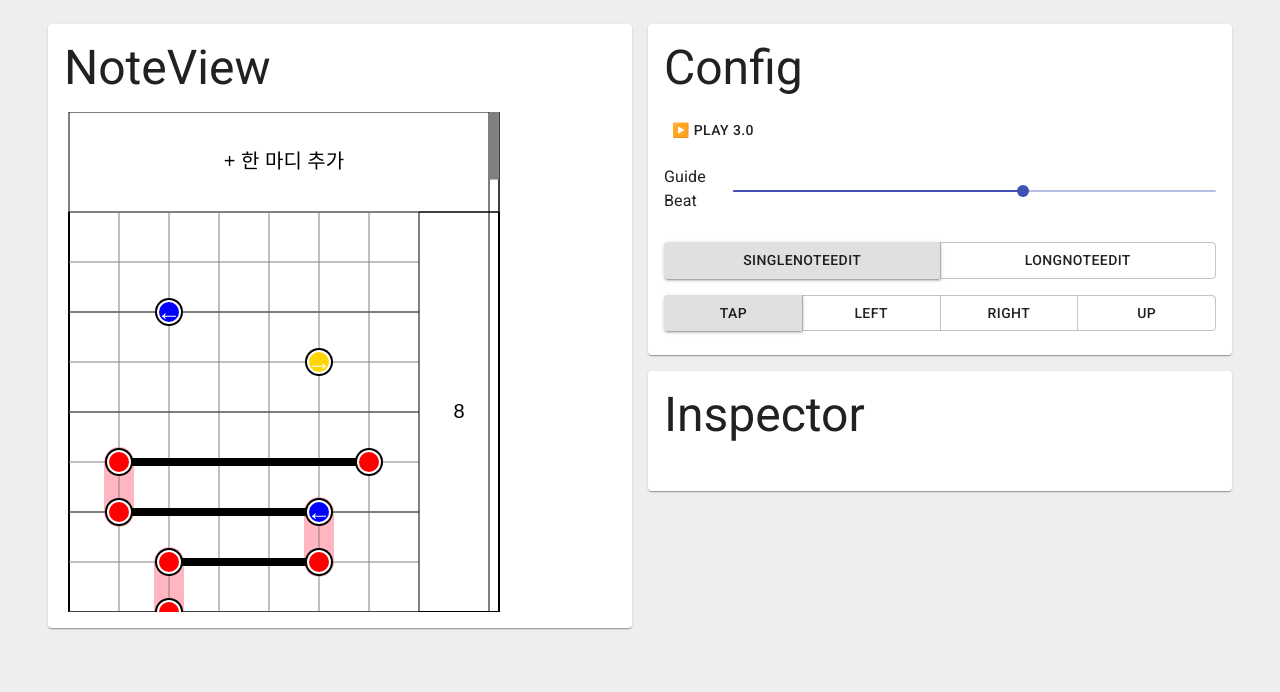
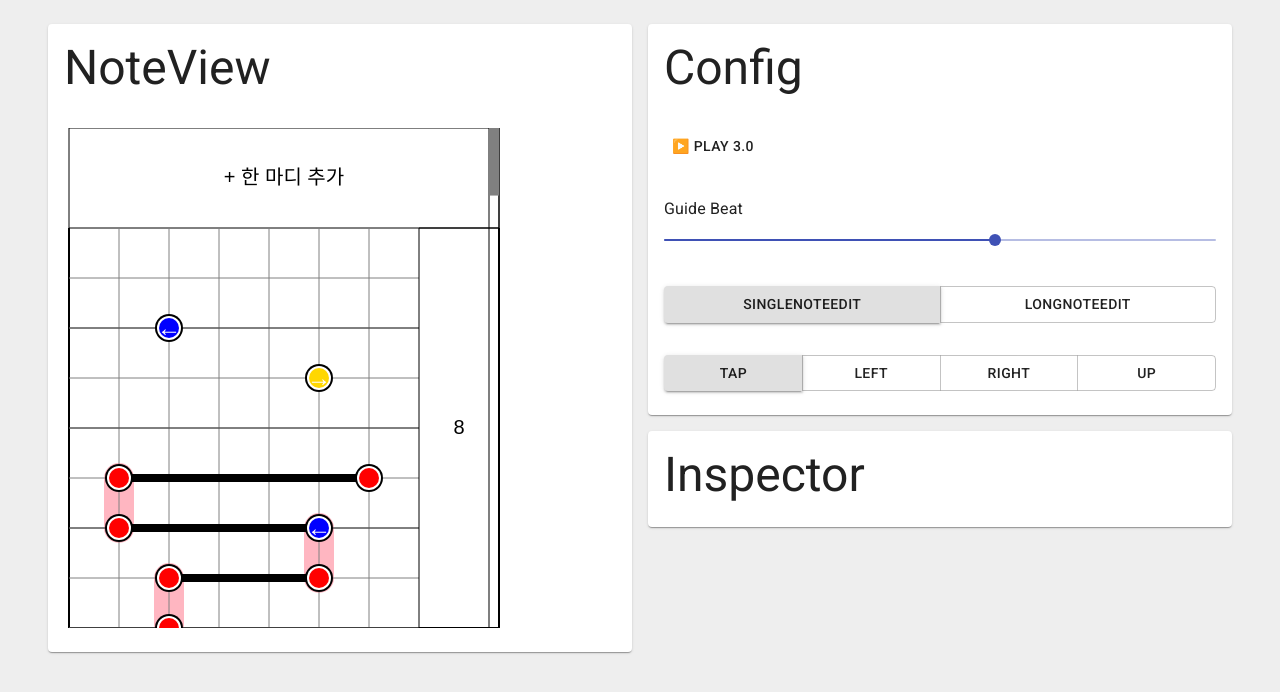
Before and after one commit to NamseEnt/Milishita-NoteEditor, a React (Vite) app in the folder web/: page / in a window 1280 px wide. Shown: the top 692 px of the page. Built offline with nearby package versions, Linux system fonts and the light colour scheme.

Commit message:
Use Card tag instead List tag #5

```diff
--- a/web/src/Config/ConfigWindow.tsx
+++ b/web/src/Config/ConfigWindow.tsx
@@ -2,7 +2,7 @@ import React from 'react';
 import { useSelector } from 'react-redux';
 import { RootState, dispatch } from '~StateStore/store';
 import { ModeWindow } from './ModeWindow';
-import { Slider, Typography, Button, Card, List, ListItem } from '@material-ui/core';
+import { Slider, Typography, Button, Card, CardContent } from '@material-ui/core';
 import { ConfigAction } from '~StateStore/_gen/config_action.ts';
 import { PlayerAction } from '~StateStore/_gen/player_action.ts';
 
@@ -33,17 +33,15 @@ export const ConfigWindow = () => {
 
   return (
     <Card>
-      <List>
-        <ListItem><Typography variant="h3">Config</Typography></ListItem>
-        <ListItem>
+      <CardContent><Typography variant="h3">Config</Typography></CardContent>
+      <CardContent>
         <Button onClick={() => { dispatch(isPlaying ? PlayerAction.stop() : PlayerAction.play()) }}>
           {isPlaying ? '⏸ Stop' : '▶️ Play'} {cursor.beats.toFixed(1)}
         </Button>
-        </ListItem>
-        <ListItem>
+      </CardContent>
+      <CardContent>
         <Typography gutterBottom>Guide Beat</Typography>
         <Slider
-
           value={Math.log2(guideBeat)}
           min={-4}
           step={1}
@@ -52,9 +50,8 @@ export const ConfigWindow = () => {
           valueLabelFormat={(value) => value < 0 ? `1 / ${2 ** -value}` : value}
           onChange={(_, value) => dispatch(ConfigAction.setGuideBeat(2 ** (value as number)))}
         />
-        </ListItem>
+      </CardContent>
       <ModeWindow mode={mode} noteTypeMode={noteTypeMode} />
-      </List>
     </Card>
   );
 }
--- a/web/src/Config/ModeWindow.tsx
+++ b/web/src/Config/ModeWindow.tsx
@@ -3,7 +3,7 @@ import { modes, Mode, NoteType, noteTypes } from "~NoteView/types";
 import React from "react";
 import { dispatch } from "~StateStore/store";
 import { ModeAction } from "~StateStore/_gen/mode_action.ts";
-import { Button, ButtonGroup, ListItem, Container } from "@material-ui/core";
+import { Button, ButtonGroup, Container, CardContent } from "@material-ui/core";
 
 const modeSelectHandler = new ModeSelectHandler();
 
@@ -42,19 +42,17 @@ export const ModeWindow = (props: {
 
 
   return (
-    <ListItem>
     <Container disableGutters>
-        <ListItem disableGutters>
+      <CardContent>
         <ButtonGroup fullWidth>
           {buttons}
         </ButtonGroup>
-        </ListItem>
-        <ListItem disableGutters>
+      </CardContent>
+      <CardContent>
         <ButtonGroup fullWidth>
           {noteTypeButtons}
         </ButtonGroup>
-        </ListItem>
+      </CardContent>
     </Container>
-    </ListItem>
   );
 }
--- a/web/src/Inspector/CursorLocatedBarInspectorComponent.tsx
+++ b/web/src/Inspector/CursorLocatedBarInspectorComponent.tsx
@@ -5,7 +5,7 @@ import { getBarIndexByBeats } from '~utils/bar';
 import { LongNoteAction } from '~StateStore/_gen/longNote_action.ts';
 import { BarAction } from '~StateStore/_gen/bar_action.ts';
 import ChangeBarBeatComponent from './ChangeBarBeatComponent';
-import {ButtonGroup, Button, ListItem, Container } from '@material-ui/core';
+import {ButtonGroup, Button, Container, CardContent } from '@material-ui/core';
 
 export const CursorLocatedBarInspectorComponent = () => {
   const isPlaying = useSelector((state: RootState) => state.playerState.isPlaying);
@@ -43,17 +43,19 @@ export const CursorLocatedBarInspectorComponent = () => {
 
   return (
     <Container disableGutters>
-      <ListItem disableGutters>
+      <CardContent>
         <Buttons />
-      </ListItem>
-      <ListItem disableGutters>
+      </CardContent>
+      <CardContent>
         <ChangeBarBeatComponent
           bar={bar}
           barIndex={barIndex}
           isPlaying={isPlaying}
         />
-      </ListItem>
-      <pre>{JSON.stringify(bar, null, 2)}</pre>
+      </CardContent>
+      <CardContent>
+        <pre>{JSON.stringify(bar, null, 2)}</pre>
+      </CardContent>
     </Container>
   );
 }
--- a/web/src/Inspector/InspectorWindow.tsx
+++ b/web/src/Inspector/InspectorWindow.tsx
@@ -1,22 +1,14 @@
 import React from 'react';
 import { SelectedNoteInspectorComponent } from './SelectedNoteInspectorComponent';
 import { CursorLocatedBarInspectorComponent } from './CursorLocatedBarInspectorComponent';
-import { Card, Typography, List, ListItem } from '@material-ui/core';
+import { Card, Typography, CardContent } from '@material-ui/core';
 
 export const InspectorWindow = () => {
   return (
     <Card style={{marginTop: '16px'}}>
-      <List>
-        <ListItem>
-          <Typography variant="h3">Inspector</Typography>
-        </ListItem>
-        <ListItem>
-          <SelectedNoteInspectorComponent />
-        </ListItem>
-        <ListItem>
-          <CursorLocatedBarInspectorComponent />
-        </ListItem>
-      </List>
+      <CardContent><Typography variant="h3">Inspector</Typography></CardContent>
+      <SelectedNoteInspectorComponent />
+      <CursorLocatedBarInspectorComponent />
     </Card>
   );
 }
--- a/web/src/Inspector/SelectedNoteInspectorComponent.tsx
+++ b/web/src/Inspector/SelectedNoteInspectorComponent.tsx
@@ -3,7 +3,7 @@ import { useSelector } from 'react-redux';
 import { RootState, dispatch } from '~StateStore/store';
 import { noteTypes, NoteType } from '~NoteView/types';
 import { BarAction } from '~StateStore/_gen/bar_action.ts';
-import { Divider, MenuItem, Select, FormControl, InputLabel, Container } from '@material-ui/core';
+import { Divider, MenuItem, Select, FormControl, InputLabel, CardContent } from '@material-ui/core';
 
 
 export const SelectedNoteInspectorComponent = () => {
@@ -36,7 +36,7 @@ export const SelectedNoteInspectorComponent = () => {
   });
 
   return (
-    <Container disableGutters>
+    <CardContent>
       <FormControl fullWidth>
         <InputLabel id="selected-note-type-label">Note Type</InputLabel>
         <Select
@@ -48,7 +48,9 @@ export const SelectedNoteInspectorComponent = () => {
         </Select>
       </FormControl>
       <Divider />
-      <pre>{JSON.stringify(selectedNote, null, 2)}</pre>
-    </Container>
+      <CardContent>
+        <pre>{JSON.stringify(selectedNote, null, 2)}</pre>
+      </CardContent>
+    </CardContent>
   );
 }
--- a/web/src/NoteView/NoteView.tsx
+++ b/web/src/NoteView/NoteView.tsx
@@ -1,6 +1,6 @@
 import React from 'react';
 import NoteViewCanvas from './NoteViewCanvas';
-import { Card, Typography, List, ListItem } from '@material-ui/core';
+import { Card, Typography, CardContent } from '@material-ui/core';
 
 type NoteViewProps = {
 
@@ -30,14 +30,12 @@ export default class NoteView extends React.Component<NoteViewProps, NoteViewSta
   render() {
     return (
       <Card>
-        <List>
-          <ListItem>
-            <Typography variant="h3">NoteView</Typography>
-          </ListItem>
-          <ListItem>
-            <canvas width={440} height={500} ref={this.setCanvasRef} />
-          </ListItem>
-        </List>
+        <CardContent>
+          <Typography variant="h3">NoteView</Typography>
+        </CardContent>
+        <CardContent>
+          <canvas width={440} height={500} ref={this.setCanvasRef} />
+        </CardContent>
       </Card>
     );
   }
```
Lines whose indentation alone changed are shown as unchanged.
